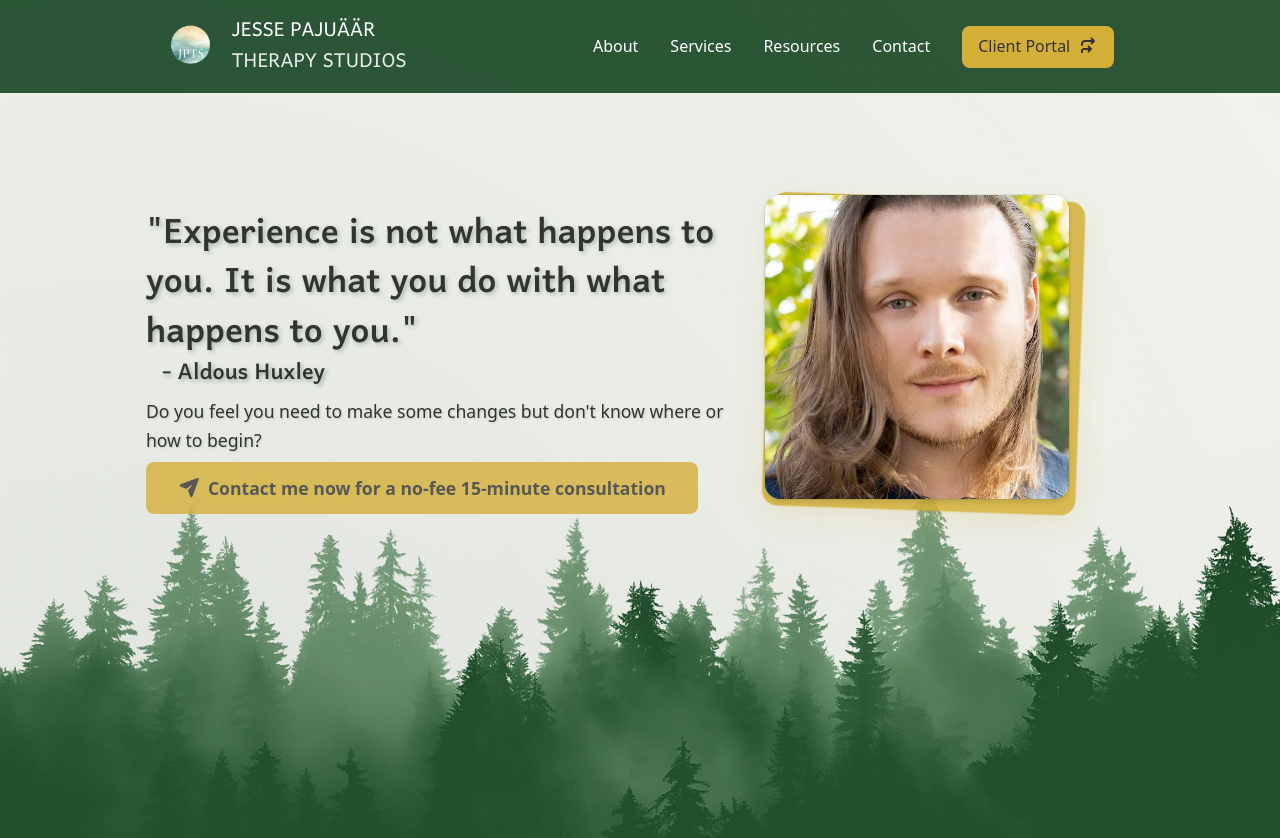
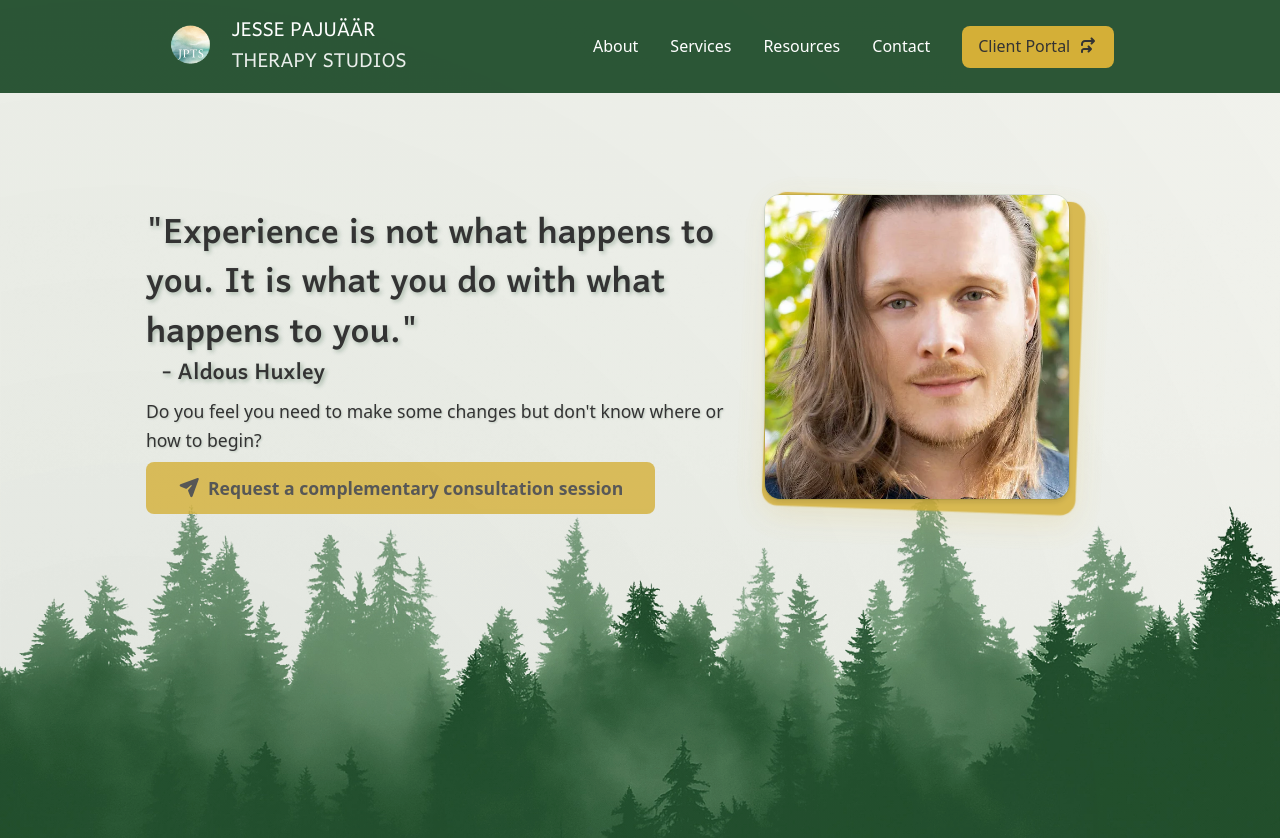
Before and after one commit to danispinxo/jesse-site, a Next.js app: page / in a window 1280 px wide. Shown: the top 838 px of the page. Built offline with nearby package versions, Linux system fonts and the light colour scheme; a web font is replaced by a local one.

Commit message:
Homepage link

```diff
--- a/src/app/_pages/Home.jsx
+++ b/src/app/_pages/Home.jsx
@@ -39,10 +39,10 @@ export default function Home() {
             Do you feel you need to make some changes but don't know where or
             how to begin?
           </p>
-          <Link href="/contact">
+          <Link href="https://jpts.noustalk.com/contactme" target="_blank" rel="noopener noreferrer">
             <button className="cta-button home-contact-button">
               <FontAwesomeIcon icon={faPaperPlane} />
-              Contact me now for a no-fee 15-minute consultation
+              Request a complementary consultation session
             </button>
           </Link>
         </div>
```
